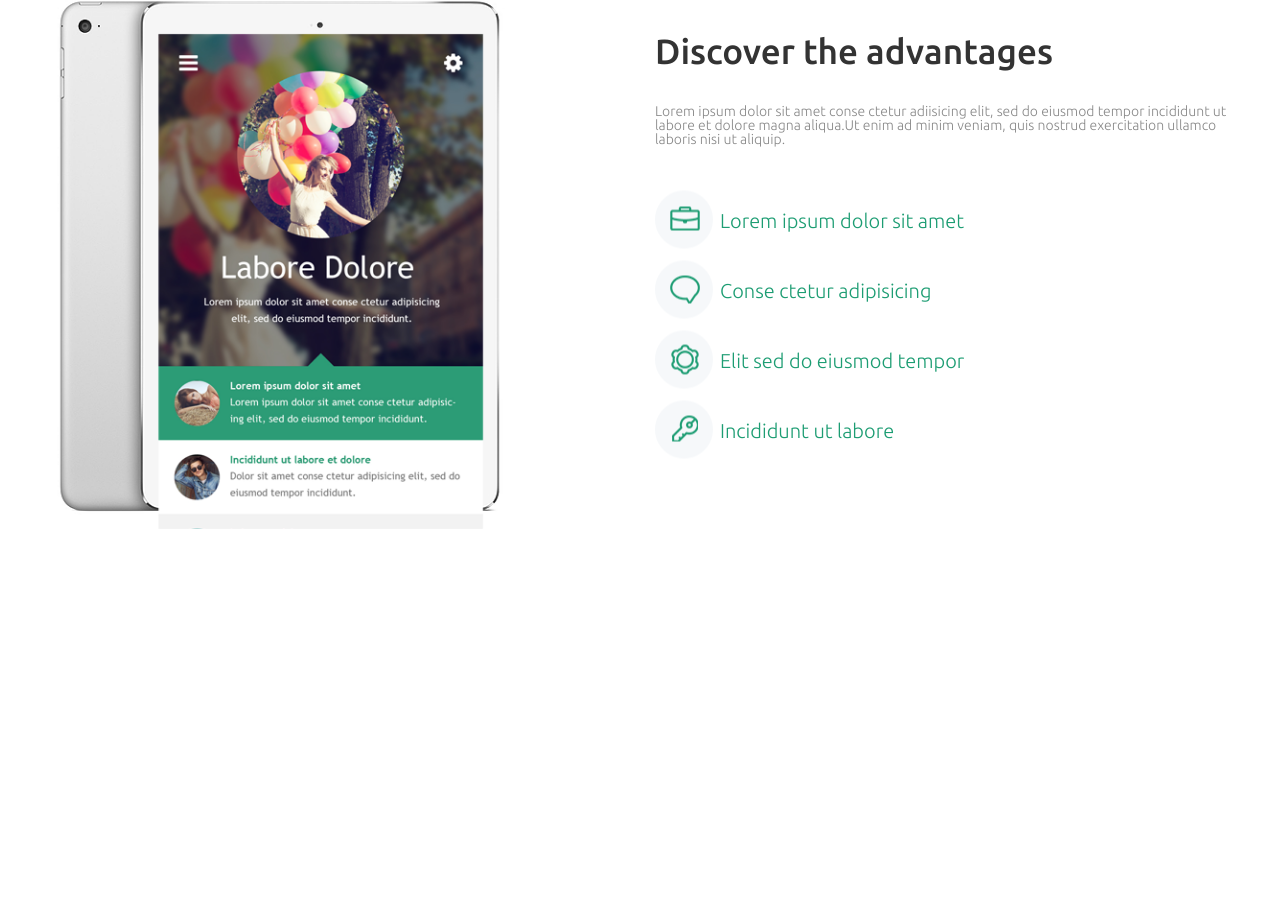
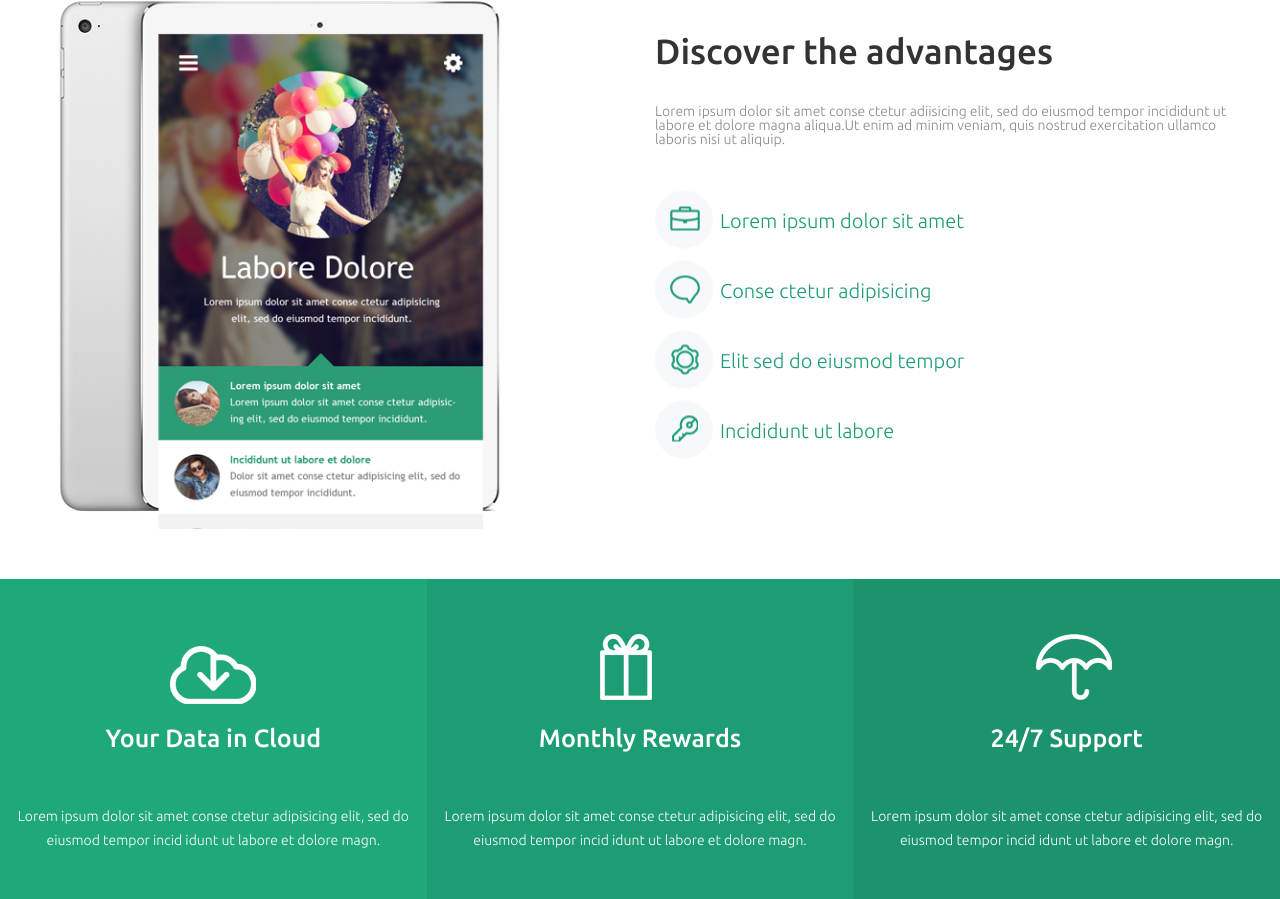
Before and after one commit to anna9394/homeWork4, a website: page src/index.html in a window 1280 px wide. Shown: the part 1848-2747 px from the top of the page. Before the commit the page ends 2427 px from the top, so only its background shows below. Drawn offline with Linux system fonts and the light colour scheme.

Commit message:
add date layout

```diff
--- a/gulpfile.js
+++ b/gulpfile.js
@@ -10,7 +10,8 @@ let cssFiles = [
 	'./src/precss/slider.css',
 	'./src/precss/new.css',
 	'./src/precss/advantages.css',
-	'./src/precss/discover.css'
+	'./src/precss/discover.css',
+	'./src/precss/data.css'
 ];
 
 function styles(){
--- a/src/index.html
+++ b/src/index.html
@@ -162,6 +162,28 @@
             </div>
         </div>
     </section>
+    <section class="data">
+        <div class="data-cards">
+            <div class="data-card">
+                <h2>Your Data in Cloud</h2>
+                <p>Lorem ipsum dolor sit amet conse ctetur adipisicing elit, sed do eiusmod tempor incid idunt ut labore
+                    et
+                    dolore magn.</p>
+            </div>
+            <div class="data-card">
+                <h2>Monthly Rewards</h2>
+                <p>Lorem ipsum dolor sit amet conse ctetur adipisicing elit, sed do eiusmod tempor incid idunt ut labore
+                    et
+                    dolore magn.</p>
+            </div>
+            <div class="data-card">
+                <h2>24/7 Support</h2>
+                <p>Lorem ipsum dolor sit amet conse ctetur adipisicing elit, sed do eiusmod tempor incid idunt ut labore
+                    et
+                    dolore magn.</p>
+            </div>
+        </div>
+    </section>
 </body>
 
 </html>
--- /dev/null
+++ b/src/precss/data.css
@@ -0,0 +1,67 @@
+.data-cards {
+  display: flex;
+  justify-content: space-between;
+  align-items: center;
+  max-width: 1920px;
+  width: 100%;
+  margin: 0;
+}
+
+.data-card {
+  display: flex;
+  flex-direction: column;
+  align-items: center;
+  justify-content: center;
+  min-height: 300px;
+  padding: 10px;
+  width: calc(100% / 3);
+  color: white;
+  text-align: center;
+}
+
+.data-card:first-child {
+  background-color: #1fa87a;
+}
+
+.data-card:nth-child(2) {
+  background-color: #1d9d73;
+}
+
+.data-card:last-child {
+  background-color: #1b936c;
+}
+
+.data-card h2 {
+  color: white;
+  font-size: 25px;
+  margin-top: 100px;
+  margin-bottom: 28px;
+  max-width: 485px;
+  position: relative;
+}
+
+.data-card p {
+  color: white;
+  line-height: 24px;
+  margin-top: 25px;
+  max-width: 485px;
+}
+
+.data-card h2::before {
+  position: absolute;
+  top: 50%;
+  transform: translateY(-150%);
+  left: 30%;
+}
+
+.data-card:first-child h2::before {
+  content: url(../img/cloud2.png);
+}
+
+.data-card:nth-child(2) h2::before {
+  content: url(../img/gift2.png);
+}
+
+.data-card:last-child h2::before {
+  content: url(../img/umbrella.png);
+}
```
Also changed, not shown: src/css/main.css, src/img/cloud2.png (added), src/img/gift2.png (added), src/img/umbrella.png (added).
